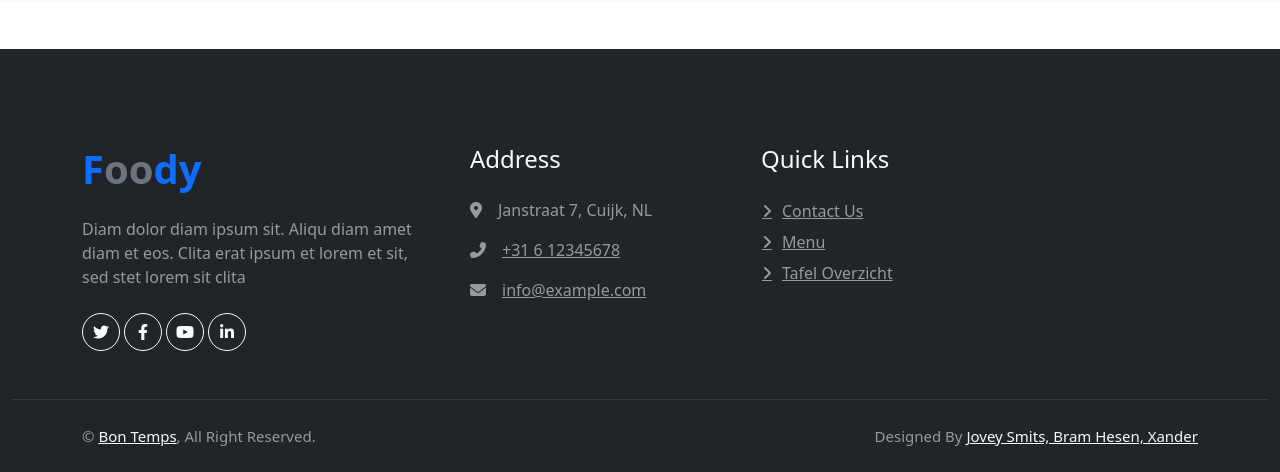
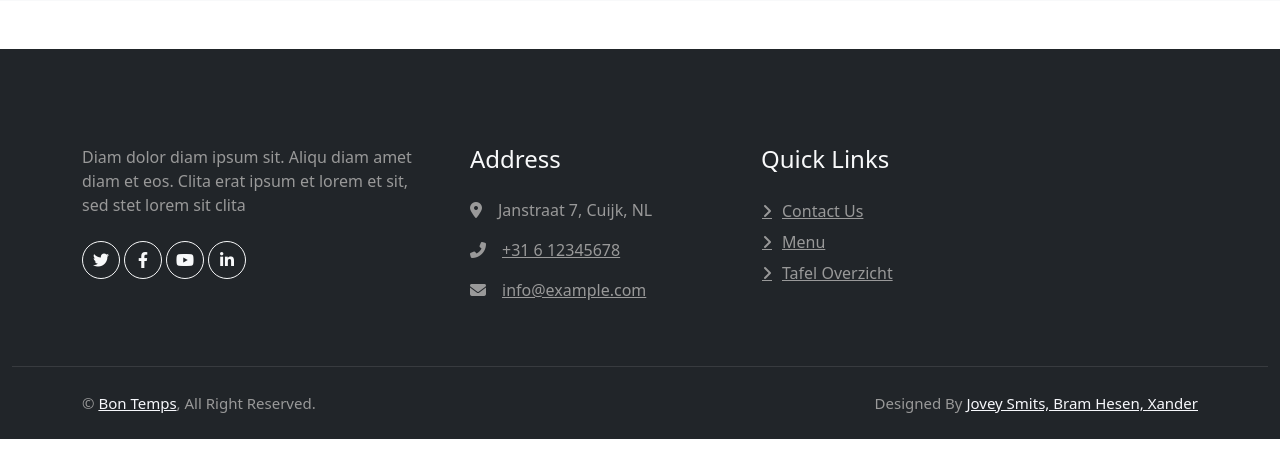
Before and after one commit to TheGamingBram/Project7-Bontemps, a PHP site: page / in a window 1280 px wide. Shown: the part 1501-1973 px from the top of the page. After the commit the page ends 1940 px from the top, so only its background shows below. Run offline with PHP 8.4, Linux system fonts and the light colour scheme.

Commit message:
small fix

```diff
--- a/Assets/js/main.js
+++ b/Assets/js/main.js
@@ -13,7 +13,7 @@
 
 
     // Initiate the wowjs
-    new WOW().init();
+    // new WOW().init();
 
 
     // Fixed Navbar
--- a/index.php
+++ b/index.php
@@ -126,7 +126,7 @@
         <div class="container py-5">
             <div class="row g-5">
                 <div class="col-lg-4 col-md-6">
-                    <h1 class="fw-bold text-primary mb-4">F<span class="text-secondary">oo</span>dy</h1>
+
                     <p>Diam dolor diam ipsum sit. Aliqu diam amet diam et eos. Clita erat ipsum et lorem et sit, sed stet lorem sit clita</p>
                     <div class="d-flex pt-2">
                         <a class="btn btn-square btn-outline-light rounded-circle me-1" href=""><i class="fab fa-twitter"></i></a>
```
